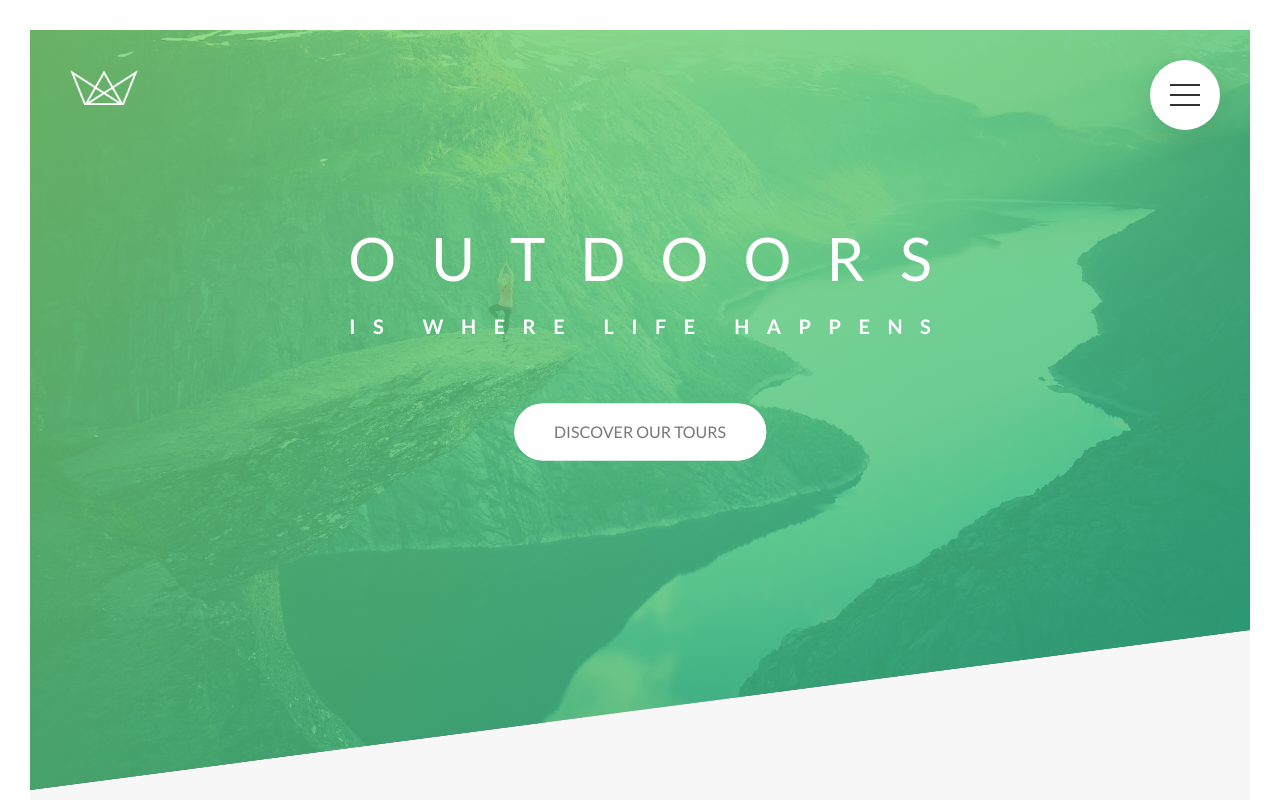
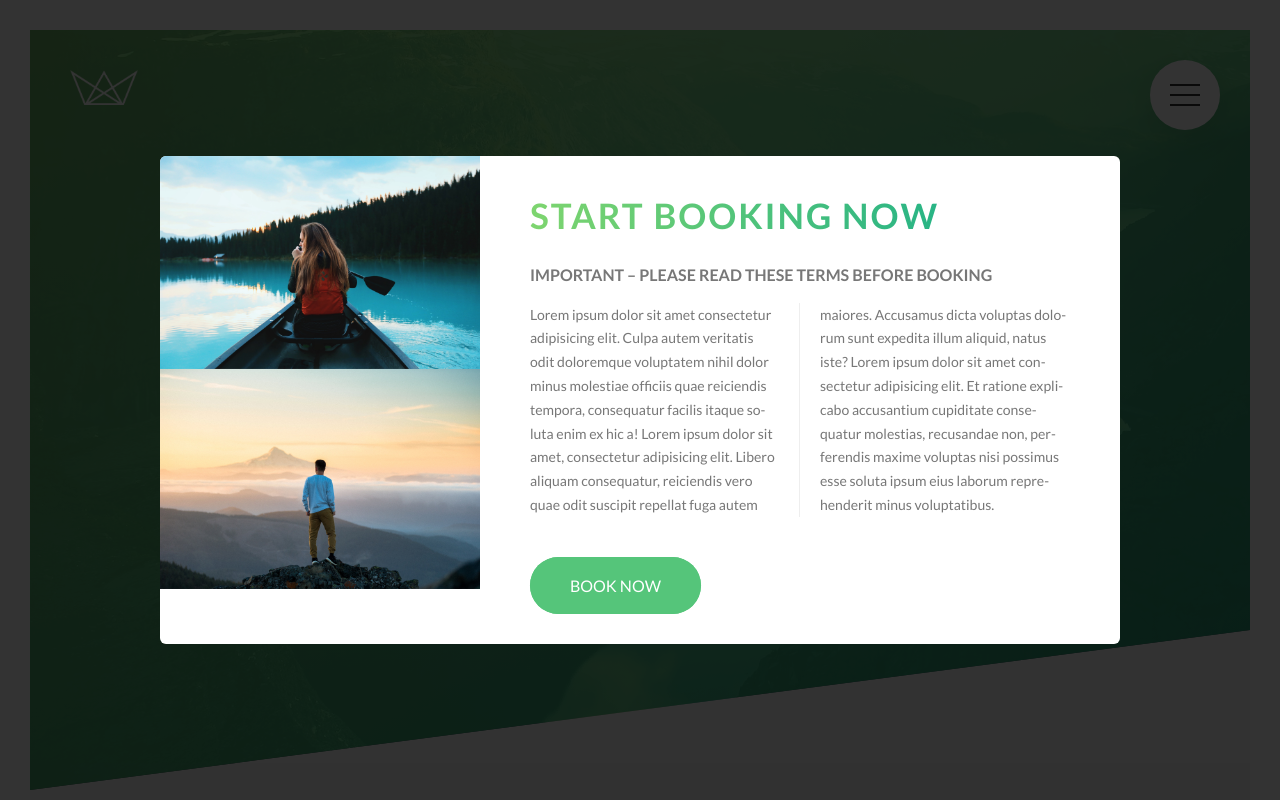
Before and after one commit to ndstephens/natours, a website: page index.html in a window 1280 px wide. Shown: the top 800 px of the page. Drawn offline with Linux system fonts and the light colour scheme.

Commit message:
Begins creation of bookings Popup

```diff
--- a/index.html
+++ b/index.html
@@ -236,6 +236,21 @@
             </div>
         </section>
 
+        <div class="popup">
+            <div class="popup__content">
+                <div class="popup__left">
+                    <img src="./img/nat-8.jpg" alt="Tour Photo" class="popup__img">
+                    <img src="./img/nat-9.jpg" alt="Tour Photo" class="popup__img">
+                </div>
+                <div class="popup__right">
+                    <h2 class="heading-secondary u-margin-bottom-small">Start booking now</h2>
+                    <h3 class="heading-tertiary u-margin-bottom-small">Important &ndash; Please read these terms before booking</h3>
+                    <p class="popup__text">Lorem ipsum dolor sit amet consectetur adipisicing elit. Culpa autem veritatis odit doloremque voluptatem nihil dolor minus molestiae officiis quae reiciendis tempora, consequatur facilis itaque soluta enim ex hic a! Lorem ipsum dolor sit amet, consectetur adipisicing elit. Libero aliquam consequatur, reiciendis vero quae odit suscipit repellat fuga autem maiores. Accusamus dicta voluptas dolorum sunt expedita illum aliquid, natus iste? Lorem ipsum dolor sit amet consectetur adipisicing elit. Et ratione explicabo accusantium cupiditate consequatur molestias, recusandae non, perferendis maxime voluptas nisi possimus esse soluta ipsum eius laborum reprehenderit minus voluptatibus.</p>
+                    <a href="#" class="btn btn--green">Book now</a>
+                </div>
+            </div>
+        </div>
+
 
         <section class="section-stories">
             <div class="bg-video">
@@ -360,73 +375,3 @@
 
 </body>
 </html>
-
-<!--
-    <section class="grid-test">
-        <div class="row">
-            <div class="col-1-of-2">
-                Col 1 of 2
-            </div>
-            <div class="col-1-of-2">
-                Col 1 of 2
-            </div>
-        </div>
-
-        <div class="row">
-            <div class="col-1-of-3">
-                Col 1 of 3
-            </div>
-            <div class="col-1-of-3">
-                Col 1 of 3
-            </div>
-            <div class="col-1-of-3">
-                Col 1 of 3
-            </div>
-        </div>
-
-        <div class="row">
-            <div class="col-1-of-3">
-                Col 1 of 3
-            </div>
-            <div class="col-2-of-3">
-                Col 2 of 3
-            </div>
-        </div>
-
-        <div class="row">
-            <div class="col-1-of-4">
-                Col 1 of 4
-            </div>
-            <div class="col-1-of-4">
-                Col 1 of 4
-            </div>
-            <div class="col-1-of-4">
-                Col 1 of 4
-            </div>
-            <div class="col-1-of-4">
-                Col 1 of 4
-            </div>
-        </div>
-
-        <div class="row">
-            <div class="col-1-of-4">
-                Col 1 of 4
-            </div>
-            <div class="col-1-of-4">
-                Col 1 of 4
-            </div>
-            <div class="col-2-of-4">
-                Col 2 of 4
-            </div>
-        </div>
-
-        <div class="row">
-            <div class="col-1-of-4">
-                Col 1 of 4
-            </div>
-            <div class="col-3-of-4">
-                Col 3 of 4
-            </div>
-        </div>
-    </section>
--->
--- /dev/null
+++ b/sass/components/_popup.scss
@@ -0,0 +1,50 @@
+.popup {
+  height: 100vh;
+  width: 100%;
+  position: fixed;
+  top: 0;
+  left: 0;
+  z-index: 2000;
+  background-color: rgba($color-black, 0.8);
+
+  &__content {
+    @include pos-abs-center;
+    width: 75%;
+    // height: 60%;
+    background-color: $color-white;
+    border-radius: $border-radius * 2;
+    /*//* interesting technique of using a parent table with two children table-cells.  then can use 'vertical-align: middle' to on a cell in relation to the other cell.  would probably used flexbox or grid in the future */
+    display: table;
+    /*//* the images were overlapping the border-radius, so need 'overflow: hidden' */
+    overflow: hidden;
+  }
+
+  &__left {
+    width: 33.333333%;
+    display: table-cell;
+  }
+
+  &__right {
+    width: 66.666667%;
+    display: table-cell;
+    vertical-align: middle;
+    padding: 3rem 5rem;
+  }
+
+  &__img {
+    display: block;
+    width: 100%;
+  }
+
+  &__text {
+    font-size: 1.4rem;
+    margin-bottom: 4rem;
+
+    /*//* really cool new CSS feature, put text into columns */
+    column-count: 2;
+    column-gap: 4rem;
+    column-rule: 1px solid $color-grey-light-2;
+    /*//* add hyphens to wrapped text */
+    hyphens: auto;
+  }
+}
--- a/sass/main.scss
+++ b/sass/main.scss
@@ -13,6 +13,7 @@
 @import "./components/composition";
 @import "./components/feature-box";
 @import "./components/form";
+@import "./components/popup";
 @import "./components/story";
 
 @import "./layout/footer";
```
Also changed, not shown: css/main.css.
